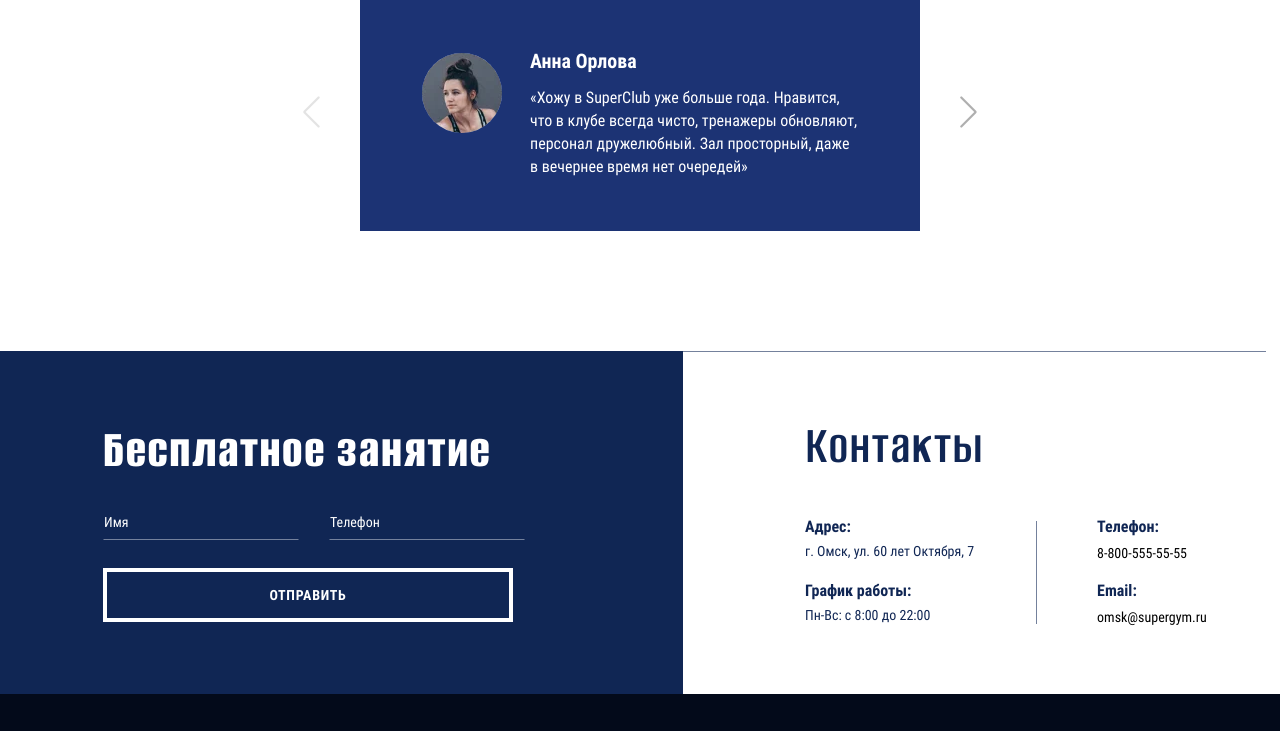
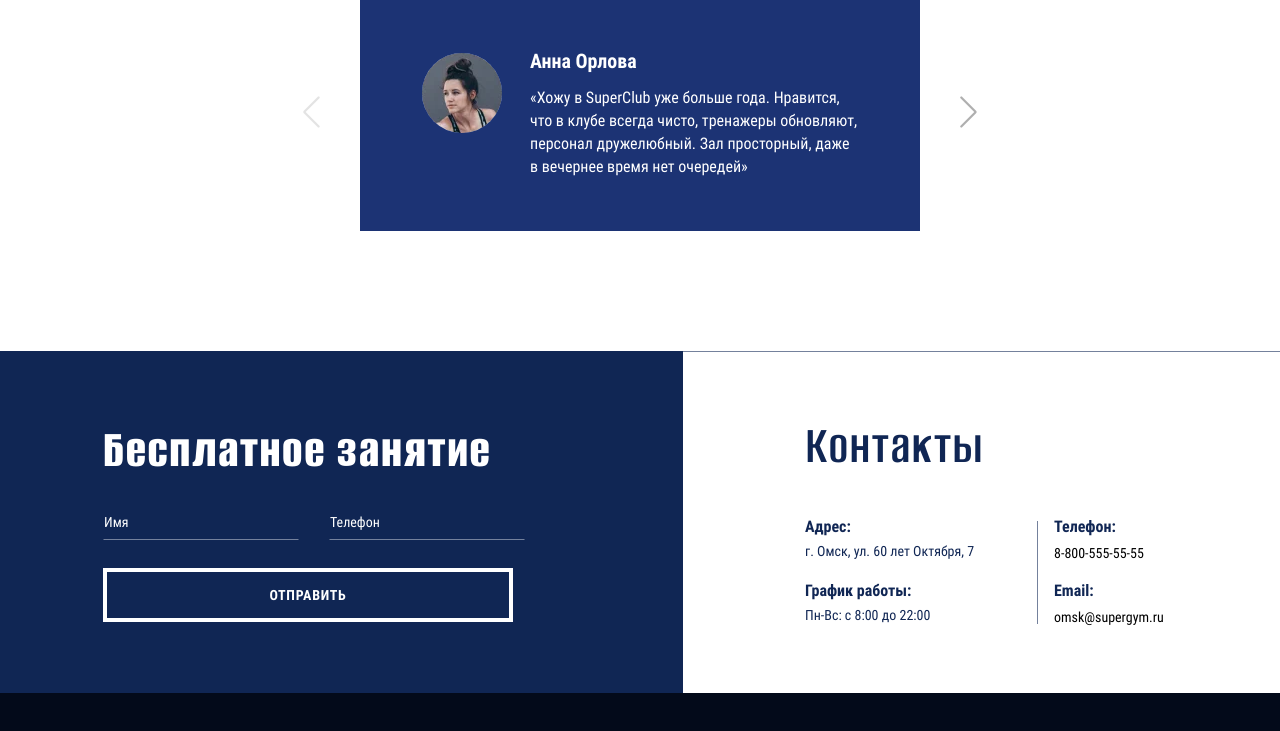
Before and after one commit to PetrVasyutik/fitness, a website: page source/index.html in a window 1280 px wide. Shown: the part 5042-5773 px from the top of the page. Drawn offline with nearby package versions, Linux system fonts and the light colour scheme; files that its build step writes are made by us from their sources; files whose address does not match are found by name.

Commit message:
contacts

```diff
--- a/source/sass/blocks/contacts-contacts.scss
+++ b/source/sass/blocks/contacts-contacts.scss
@@ -1,6 +1,6 @@
 .contacts-contacts {
   justify-self: left;
-  max-width: 683px;
+  width: 100%;
   border-top: 1px $color-light-slate-grey solid;
   padding-right: calc(100% - 683px);
 
@@ -14,7 +14,7 @@
   position: relative;
   text-align: left;
   padding-top: 65px;
-  padding-bottom: 65px;
+  padding-bottom: 64px;
   padding-left: 122px;
 
   @include vp-1199 {
@@ -35,7 +35,7 @@
   display: grid;
   grid-template-columns: 1fr 1fr;
   grid-template-rows: 1fr 1fr;
-  gap: 14px 123px;
+  gap: 14px 23px;
   grid-template-areas:
     ". ."
     ". .";
@@ -45,7 +45,7 @@
     content: '';
     position: absolute;
     top: 6px;
-    left: 50%;
+    left: 232px;
     width: 1px;
     height: 103px;
     background-color: $color-light-slate-grey;
```
Also changed, not shown: build/css/style.css, build/css/style.min.css, 1 other file.
